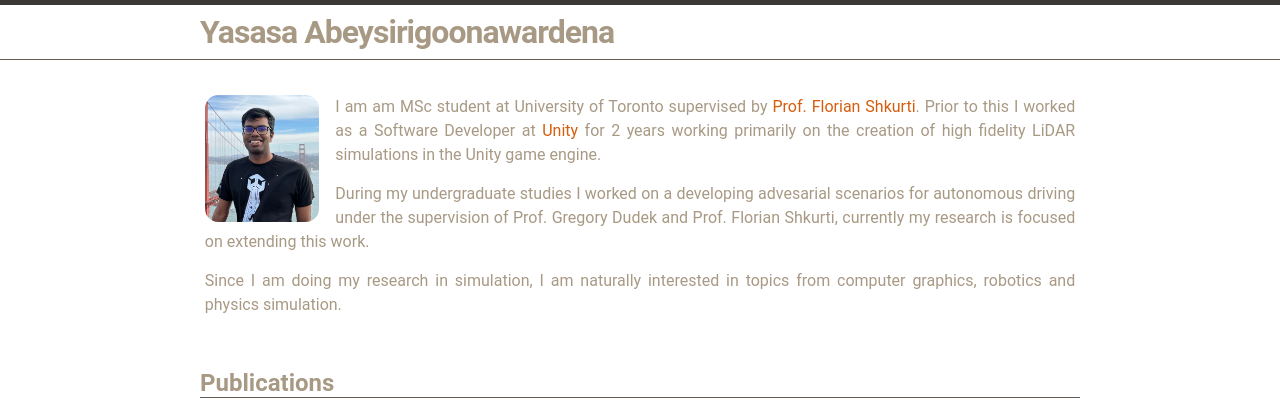
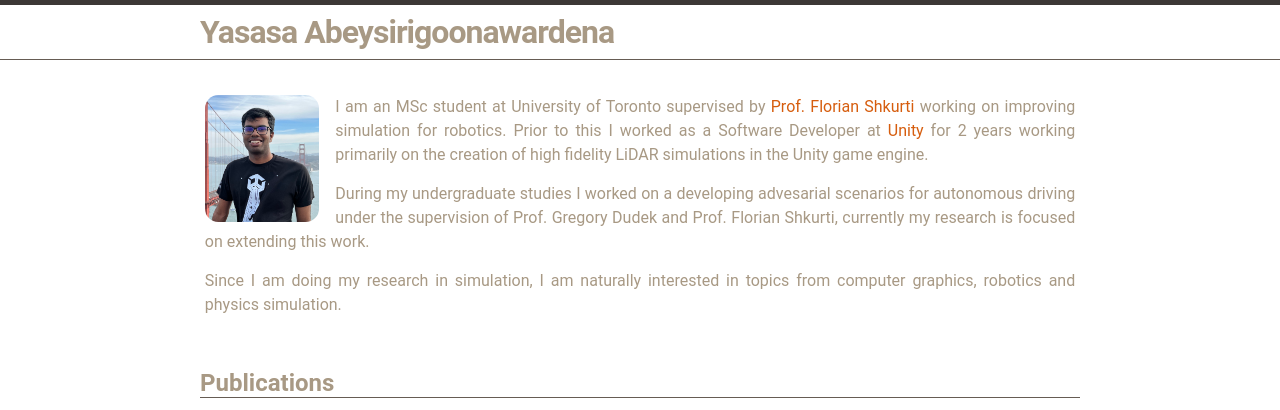
Before and after one commit to yasasa/yasasa.github.io, a Jekyll site: the page built from _pages/index.markdown, in a window 1280 px wide, cut to the strip 0-410 px from the top of the page. Built offline with Jekyll 4.4.1, drawn with Linux system fonts in a browser that asks for light colours.

Commit message:
Fix intro

```diff
--- a/_pages/index.markdown
+++ b/_pages/index.markdown
@@ -8,9 +8,9 @@ permalink: /
 #title: Yasasa Abeysirigoonawardena
 ---
 
-I am am MSc student at University of Toronto supervised by [Prof. Florian Shkurti](http://www.cs.toronto.edu/~florian/).
-Prior to this I worked as a Software Developer at [Unity](https://unity.com/) for 2 years working primarily on
-the creation of high fidelity LiDAR simulations in the Unity game engine.
+I am an MSc student at University of Toronto supervised by [Prof. Florian Shkurti](http://www.cs.toronto.edu/~florian/)
+working on improving simulation for robotics. Prior to this I worked as a Software Developer at [Unity](https://unity.com/)
+for 2 years working primarily on the creation of high fidelity LiDAR simulations in the Unity game engine.
 
 During my undergraduate studies I worked on
 a developing advesarial scenarios for autonomous driving under the supervision of Prof. Gregory Dudek and
```
